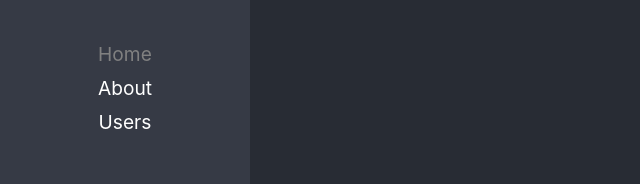
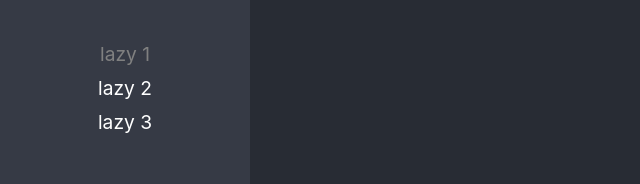
Before and after one commit to jesusCruzOda/react-adv, a React (Create React App) app: page /lazy1 in a window 1280 px wide. Before the commit this address led to /home. Shown: the part 155-339 px from the top of the page, without its empty margins (0-640 px from the left). Built offline with nearby package versions, Linux system fonts and the light colour scheme.

Commit message:
Componentes Lazy agregados

```diff
--- /dev/null
+++ b/src/01-lazyload/pages/LazyPage1.tsx
@@ -0,0 +1,6 @@
+
+export const LazyPage1 = () => {
+    return (
+        <h1>LazyPage 1</h1>
+    )
+}
--- /dev/null
+++ b/src/01-lazyload/pages/LazyPage2.tsx
@@ -0,0 +1,6 @@
+
+export const LazyPage2 = () => {
+    return (
+        <h1>LazyPage 2</h1>
+    )
+}
--- /dev/null
+++ b/src/01-lazyload/pages/LazyPage3.tsx
@@ -0,0 +1,6 @@
+
+export const LazyPage3 = () => {
+    return (
+        <h1>LazyPage 3</h1>
+    )
+}
--- /dev/null
+++ b/src/01-lazyload/pages/index.ts
@@ -0,0 +1,3 @@
+export { LazyPage1 } from "./LazyPage1";
+export { LazyPage2 } from "./LazyPage2";
+export { LazyPage3 } from './LazyPage3';
--- a/src/routes/Navigation.tsx
+++ b/src/routes/Navigation.tsx
@@ -1,5 +1,7 @@
 import { BrowserRouter, Navigate, NavLink, Route, Routes } from 'react-router-dom';
 import logo from '../logo.svg';
+
+import { LazyPage1, LazyPage2, LazyPage3 } from '../01-lazyload/pages';
 
 export const Navigation = () => {
     return (
@@ -10,23 +12,23 @@
 
                     <ul>
                         <li>
-                            <NavLink to="/home" className={ ({ isActive }) => isActive ? 'nav-active' : '' }>Home</NavLink>
+                            <NavLink to="/lazy1" className={ ({ isActive }) => isActive ? 'nav-active' : '' }>lazy 1</NavLink>
                         </li>
                         <li>
-                            <NavLink to="/about" className={ ({ isActive }) => isActive ? 'nav-active' : '' }>About</NavLink>
+                            <NavLink to="/lazy2" className={ ({ isActive }) => isActive ? 'nav-active' : '' }>lazy 2</NavLink>
                         </li>
                         <li>
-                            <NavLink to="/Users" className={ ({ isActive }) => isActive ? 'nav-active' : '' }>Users</NavLink>
+                            <NavLink to="/lazy3" className={ ({ isActive }) => isActive ? 'nav-active' : '' }>lazy 3</NavLink>
                         </li>
                     </ul>
                 </nav>
 
                 <Routes>
-                    <Route path="users" element={ <h1>Users page</h1> } />
-                    <Route path="about" element={ <h1>About page</h1> } />
-                    <Route path="home" element={ <h1>Home page</h1> } />
+                    <Route path="lazy3" element={ <LazyPage3/> } />
+                    <Route path="lazy2" element={ <LazyPage2/> } />
+                    <Route path="lazy1" element={ <LazyPage1/> } />
 
-                    <Route path="/*" element={ <Navigate to="/home" replace /> } />
+                    <Route path="/*" element={ <Navigate to="/lazy1" replace /> } />
                 </Routes>
 
             </div>
```
